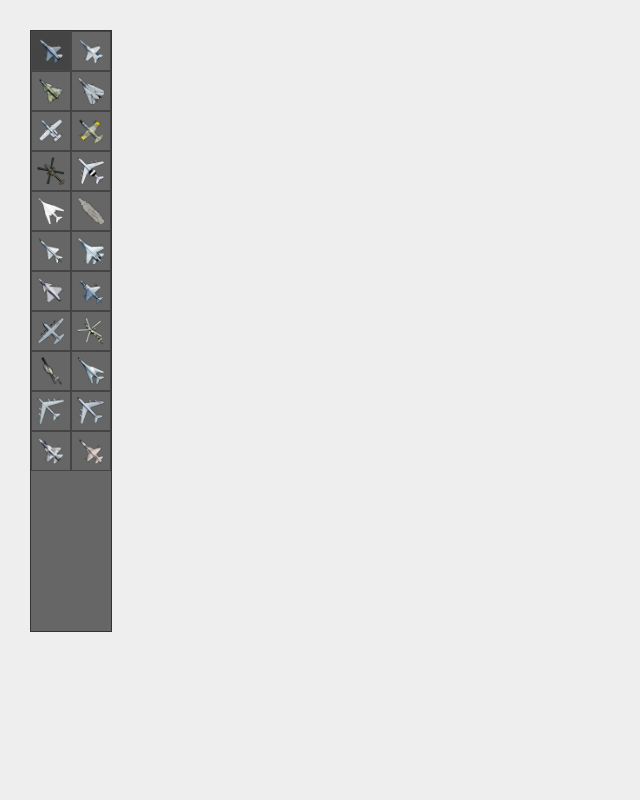
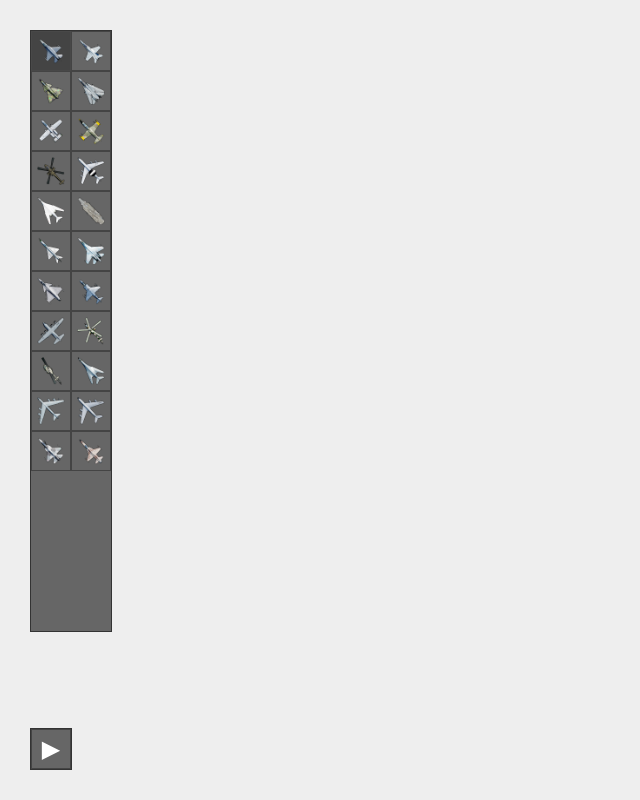
Before and after one commit to magwo/fighter-brief, a React (Create React App) app: page / in a window 1280 px wide. Shown: the whole page, without its empty margins (0-640 px from the left). Built offline with nearby package versions, Linux system fonts and the light colour scheme.

Commit message:
Add control bar with play/pause

```diff
--- a/public/index.html
+++ b/public/index.html
@@ -1,5 +1,5 @@
 <!DOCTYPE html>
-<html lang="en">
+<html lang="en" style="padding: 0; margin: 0">
   <head>
     <meta charset="utf-8" />
     <link rel="icon" href="%PUBLIC_URL%/favicon.ico" />
@@ -26,7 +26,7 @@
     -->
     <title>Fighter Brief</title>
   </head>
-  <body style="background-color: #282c34;">
+  <body style="background-color: #282c34; padding: 0; margin: 0">
     <noscript>You need to enable JavaScript to run this app.</noscript>
     <div id="root"></div>
     <!--
--- a/src/Aircraft/Aircraft.css
+++ b/src/Aircraft/Aircraft.css
@@ -1,7 +1,7 @@
 .Aircraft {
     position: absolute;
-    width: 64px;
-    height: 64px;
+    width: 32px;
+    height: 32px;
     user-select: none;
     /* transform-origin: -50% -50%; */
 }
--- a/src/Aircraft/Aircraft.tsx
+++ b/src/Aircraft/Aircraft.tsx
@@ -8,7 +8,7 @@ interface AircraftProps {
 
 const Aircraft: FC<AircraftProps> = (props) => {
   const styles = {
-    transform: `translate(${props.object.position.x - 32}px, ${props.object.position.y - 32}px)`
+    transform: `translate(${props.object.position.x - 16}px, ${props.object.position.y - 16}px)`
   };
   const graphicsStyles = {
     transform: `rotate(${props.object.heading.heading}deg)`
@@ -18,7 +18,7 @@ const Aircraft: FC<AircraftProps> = (props) => {
       <div style={graphicsStyles} className="graphics-container">
         <img src={`/aviation/${props.object.type}@2x.png`} className="aircraft-image" alt="" />
       </div>
-      <p>{props.object.type} {props.object.id}</p>
+      {/* <p>{props.object.type} {props.object.id}</p> */}
     </div>
   );
 }
--- a/src/App.tsx
+++ b/src/App.tsx
@@ -2,16 +2,19 @@ import React, { useState } from 'react';
 import Toolbar from './Toolbar/Toolbar';
 import './App.css';
 import Workspace from './Workspace/Workspace';
+import Controlbar from './Controlbar/Controlbar';
 
 function App() {
-  const [selectedButton, setSelectedButton] = useState('viper');
+  const [selectedButton, setSelectedButton] = useState<string>('viper');
+  const [shouldPlay, setShouldPlay] = useState<boolean>(false);
 
   return (
     <div className="App">
       <header className="App-header">
       </header>
-      <Workspace activeTool={selectedButton} />
+      <Workspace activeTool={selectedButton} shouldPlay={shouldPlay} />
       <Toolbar onToolSelected={(button: string) => { setSelectedButton(button); }} />
+      <Controlbar onPlayPause={(shouldPlay: boolean) => { console.log("Onplaypayse", shouldPlay); setShouldPlay(shouldPlay); }} />
     </div>
   );
 }
--- /dev/null
+++ b/src/Controlbar/Controlbar.css
@@ -0,0 +1,39 @@
+.Controlbar {
+    position: absolute;
+    left: 30px;
+    bottom: 30px;
+    height: 40px;
+    border: 1px solid #333;
+}
+
+.Controlbar .buttons {
+    display: flex;
+    align-content: flex-start;
+    background-color: #666;
+    width: 100%;
+}
+
+.Controlbar .buttons button {
+    display: flex;
+    justify-content: center;
+    align-items: center;
+    appearance: none;
+    color: white;
+    cursor: pointer;
+    width: 40px;
+    height: 40px;
+    background-color: #666;
+    border: .5px solid #444;
+    user-select: none;
+    font-size: 24px;
+}
+.Controlbar .buttons button.selected {
+    background-color: #444;
+    border: 1px solid #484848;
+    cursor: default;
+}
+
+.Controlbar .buttons button > img {
+    display: block;
+    height: 80%;
+}
--- /dev/null
+++ b/src/Controlbar/Controlbar.tsx
@@ -0,0 +1,20 @@
+import React, { FC, useState } from 'react';
+import './Controlbar.css';
+
+interface ControlbarProps {
+  onPlayPause: (shouldPlay: boolean) => void
+}
+
+const Controlbar: FC<ControlbarProps> = (props: ControlbarProps) => {
+  const [shouldPlay, setShouldPlay] = useState<boolean>(false);
+
+  return (
+    <div className="Controlbar" data-testid="Controlbar">
+      <div className="buttons">
+        <button className='play-pause' onClick={() => { props.onPlayPause(!shouldPlay); setShouldPlay(!shouldPlay); }}>{shouldPlay ? "⏸" : "▶"}</button>
+      </div>
+    </div>
+  );
+}
+
+export default Controlbar;
--- a/src/Workspace/Workspace.tsx
+++ b/src/Workspace/Workspace.tsx
@@ -7,10 +7,12 @@ import './Workspace.css';
 
 interface WorkspaceProps {
   activeTool: string;
+  shouldPlay: boolean;
 }
 
 const Workspace: FC<WorkspaceProps> = (props: WorkspaceProps) => {
   const [objects, setObjects] = useState<BattlefieldObject[]>([]);
+  const [objectBeingPlaced, setObjectBeingPlaced] = useState<BattlefieldObject | null>(null);
 
   const [pressed, setPresed] = useState<{x: number, y: number}>({x: 0, y: 0});
 
@@ -18,11 +20,13 @@ const Workspace: FC<WorkspaceProps> = (props: WorkspaceProps) => {
     setPresed({x: e.clientX, y: e.clientY});
   }
 
+  // TODO: Move handler
+
   const clickedWorkspace = (e: React.MouseEvent) => {
     // TODO: Differentiate between unit creation tools and other tools
     const dx = e.clientX - pressed.x;
     const dy = e.clientY - pressed.y;
-    const heading = (dx !== 0 && dy !== 0) ? Math.atan2(dy, dx) * (360/(Math.PI*2)) + 90 : 0;
+    const heading = (dx !== 0 || dy !== 0) ? Math.atan2(dy, dx) * (360/(Math.PI*2)) + 90 : 0;
     const speed = 0.6 * Math.sqrt(dx * dx + dy * dy);
     if (props.activeTool !== '') {
       const newObj = new BattlefieldObject("", props.activeTool as AircraftType, new Position(pressed.x, pressed.y), new Heading(heading), new Speed(speed));
@@ -35,15 +39,11 @@ const Workspace: FC<WorkspaceProps> = (props: WorkspaceProps) => {
   const [, forceUpdate] = useReducer(x => x + 1, 0);
 
   useAnimationFrame((time: { time: number; delta: number }) => {
-    // console.log("Updating objects");
-    // console.log("Old objects", objects);
     objects.forEach((obj) => {
-      obj.update(time.delta);
+      if (props.shouldPlay) {
+        obj.update(time.delta);
+      }
     });
-    // // This creates insane object churn, maybe fix?
-    // const newObjects = [...objects];
-    // // console.log("New objects are", newObjects);
-    // setObjects(newObjects);
     forceUpdate();
   });
 
@@ -53,7 +53,11 @@ const Workspace: FC<WorkspaceProps> = (props: WorkspaceProps) => {
       onClick={(e: React.MouseEvent) => clickedWorkspace(e)}>
       {objects.map((object) =>
           <Aircraft object={object} key={object.id}></Aircraft>
-        )}
+        )
+      }
+      {objectBeingPlaced && (
+        <Aircraft object={objectBeingPlaced}></Aircraft>
+      )}
     </div>
   );
 }
```
Also changed, not shown: 2 other files (tests, documents, lock files or other folders).
